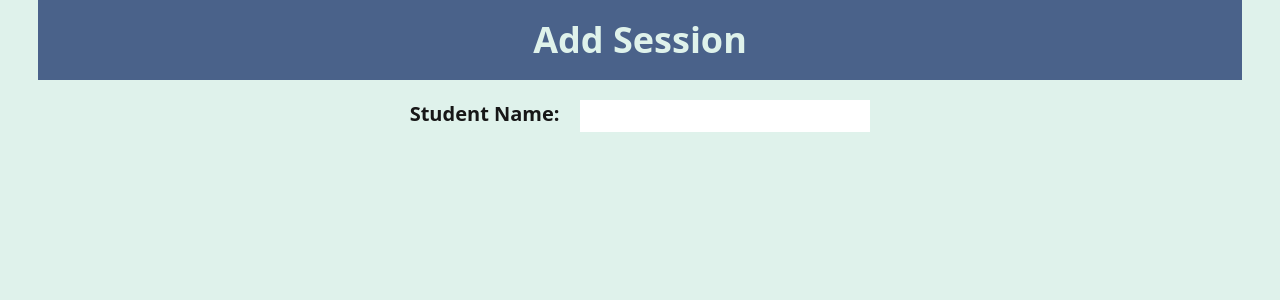
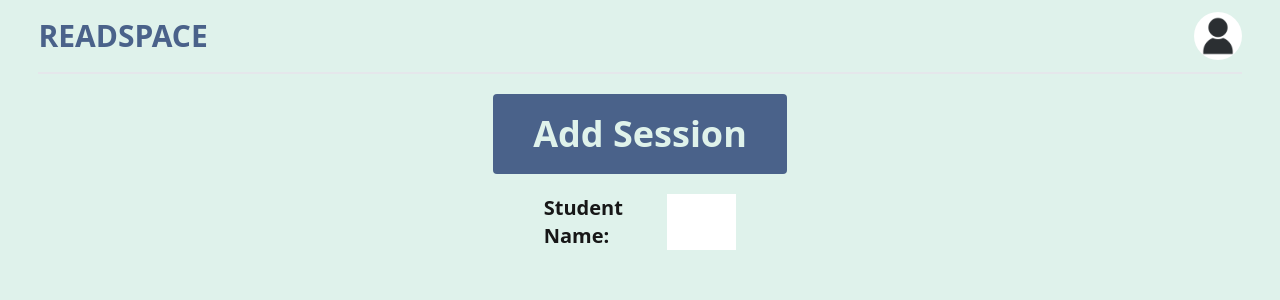
Before and after one commit to Sudhanshu-code-cyber/library-session-management-1, a Next.js app: page /addingSession in a window 1280 px wide. Shown: the top 300 px of the page. Built offline with nearby package versions, Linux system fonts and the light colour scheme.

Commit message:
modified:   app/(front)/addingSession/page.js 	modified:   app/layout.js

```diff
--- a/app/(front)/addingSession/page.js
+++ b/app/(front)/addingSession/page.js
@@ -2,8 +2,8 @@ import React from 'react'
 
 const page = () => {
   return (
-    <div className='flex flex-col'>
-      <div className='flex text-4xl font-sans font-semibold bg-[#4A628A] text-[#DFF2Eb] shadow-b-xl justify-center py-5 '>
+    <div className='flex flex-col mt-5 items-center'>
+      <div className='flex text-4xl font-sans px-10 rounded font-semibold w-fit  bg-[#4A628A] text-[#DFF2Eb] shadow-b-xl justify-center py-5 '>
         Add Session
         </div>
 
--- a/app/layout.js
+++ b/app/layout.js
@@ -1,5 +1,6 @@
 import localFont from "next/font/local";
 import "./globals.css";
+import Navbar from "./(front)/components/Navbar";
 
 const geistSans = localFont({
   src: "./fonts/GeistVF.woff",
@@ -23,6 +24,7 @@ export default function RootLayout({ children }) {
       <body
         className={`${geistSans.variable} ${geistMono.variable} px-[3%] antialiased bg-[#DFF2EB]`}
       >
+        <Navbar/>
         {children}
       </body>
     </html>
```
